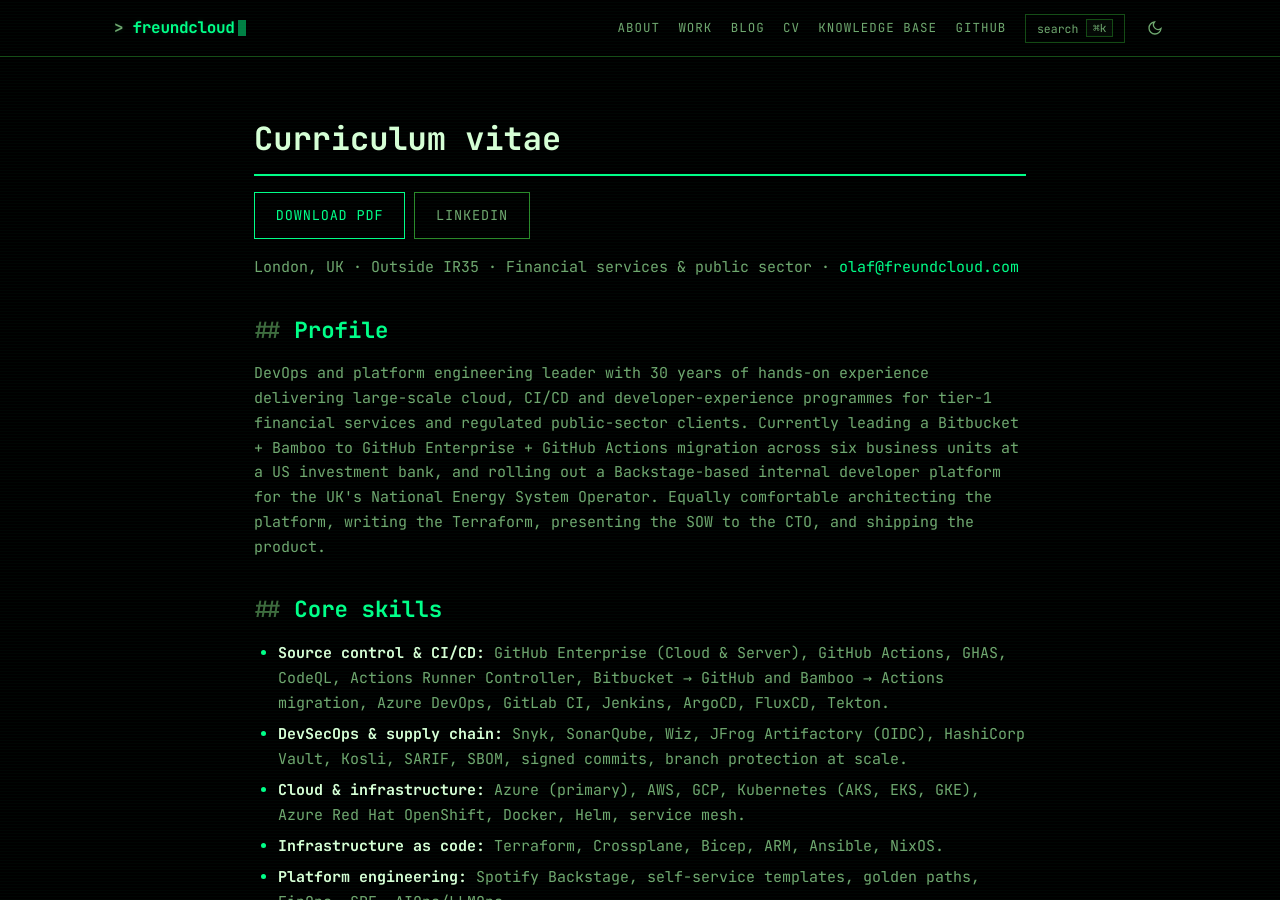
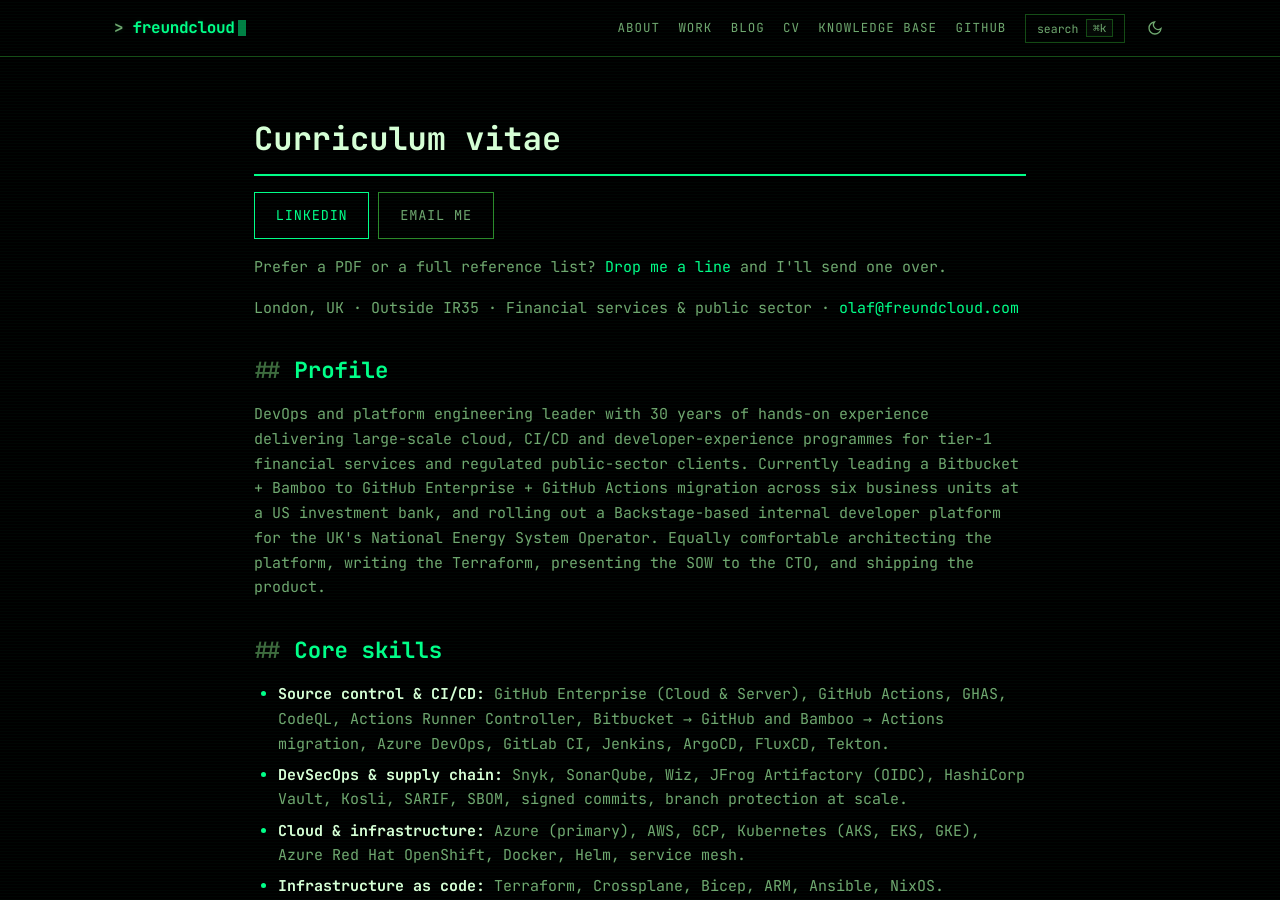
Before and after one commit to olafkfreund/WWW-Freundcloud, a Jekyll site: the page built from cv.md, in a window 1280 px wide and 900 px high. Built offline with Jekyll 4.4.1, drawn with Linux system fonts in a browser that asks for light colours.

Commit message:
Remove CV PDF download (contained phone + home address)
Delete assets/cv/Olaf-Krasicki-Freund-CV-2026.pdf and the "Download PDF" button;
the PDF carried personal contact details that shouldn't be public. CV page now
offers LinkedIn + "email me for a PDF" instead. The on-page CV text already
excluded phone/address.

Co-Authored-By: Claude Opus 4.8 (1M context) <noreply@anthropic.com>

```diff
--- a/cv.md
+++ b/cv.md
@@ -9,9 +9,10 @@ description: Curriculum vitae — Olaf Krasicki-Freund, DevOps & Platform Engine
   <div class="container prose">
     <h1 class="mt-0">Curriculum vitae</h1>
     <p>
-      <a class="btn btn-primary" href="{{ '/assets/cv/Olaf-Krasicki-Freund-CV-2026.pdf' | relative_url }}" download>Download PDF</a>
-      <a class="btn btn-secondary" href="{{ site.linkedin_url }}" rel="noopener">LinkedIn</a>
+      <a class="btn btn-primary" href="{{ site.linkedin_url }}" rel="noopener">LinkedIn</a>
+      <a class="btn btn-secondary" href="mailto:{{ site.email }}">Email me</a>
     </p>
+    <p class="text-muted">Prefer a PDF or a full reference list? <a href="mailto:{{ site.email }}">Drop me a line</a> and I'll send one over.</p>
     <p class="text-muted">London, UK · Outside IR35 · Financial services &amp; public sector ·
     <a href="mailto:{{ site.email }}">{{ site.email }}</a></p>
 
```
